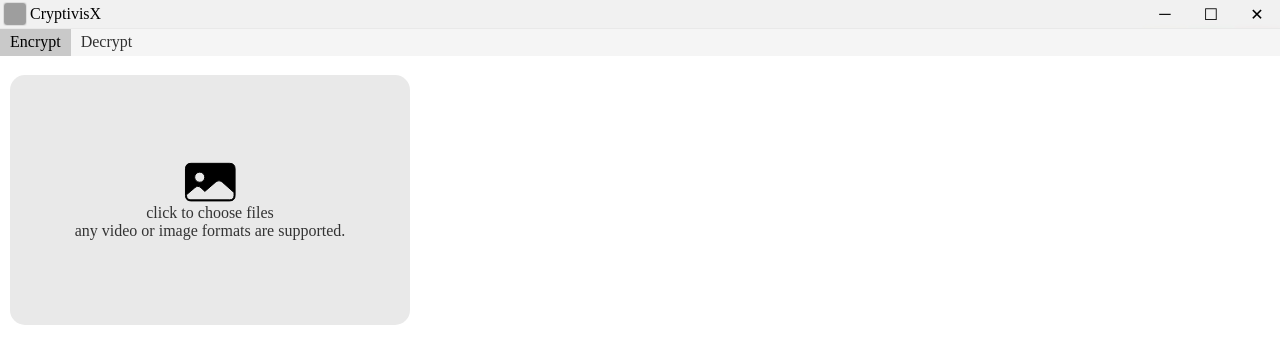
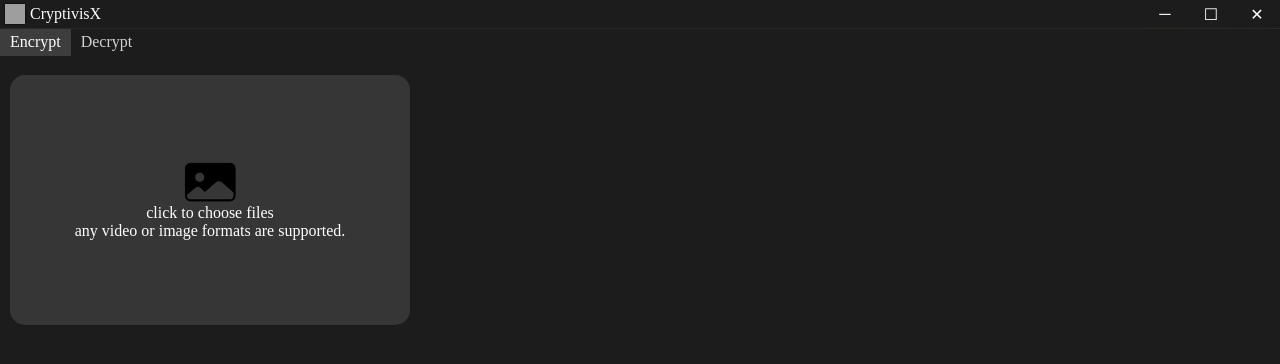
Before and after one commit to tromoSM/CryptivisX, a Flask app: page / in a window 1280 px wide. Shown: the top 364 px of the page. Run offline with Flask 3, Linux system fonts and the light colour scheme; grey boxes are pictures that could not be loaded.

Commit message:
static/main.css

```diff
--- a/static/main.css
+++ b/static/main.css
@@ -4,6 +4,45 @@
     --main-pg-bg:white;
     --main-el-bg-hover:#d1d1d1;
     --main-el-bg-active:#b3b3b3;
+    --main-el-bg-before:#333;
+    --main-el-bg-before-a:#33333300;
+    --main-nav-btn-hover:rgb(185, 185, 185);
+    --main-nav-btn-active:rgb(167, 167, 167);
+    --main-nav-selected:rgb(201, 201, 201);
+    --main-splash-none-focus:#00000015;
+    --main-file-p-color:#333;
+   --main-asp-btn-before:#cecece;
+  --main-asp-btn-after:#adadad;
+   --main-flex-card-bg:#0000001c;
+   --main-actionkey-bg:#7c7c7c33;
+   --main-actionkey-bg-hover:#00000033;
+   --main-key-fill-bg:#f8f8f8;
+   --main-key-gradient-bg-middle:#f8f8f782;
+   --app-title-bg:rgb(241, 241, 241);
+   --app-title-border:rgb(233, 233, 233);
+}
+:root[data-yo]{
+    --main-el-bg: #363636;
+    --main-el-color: #ffffff;
+    --main-pg-bg: #1c1c1c;
+    --main-el-bg-hover: #4f4f4f;
+    --main-el-bg-active: #696969;
+    --main-el-bg-before: #ffffff;
+    --main-el-bg-before-a: #ffffff00;
+    --main-nav-btn-hover: rgb(53 53 53);
+    --main-nav-btn-active: rgb(41 41 41);
+    --main-nav-selected: rgb(61 61 61);
+    --main-splash-none-focus: #ffffff15;
+    --main-file-p-color: #ffffff;
+    --main-asp-btn-before: #515151;
+    --main-asp-btn-after: #7d7d7d;
+    --main-flex-card-bg: #ffffff45;
+    --main-actionkey-bg: #7c7c7c33;
+    --main-actionkey-bg-hover: #d7d7d733;
+    --main-key-fill-bg: #363636;
+    --main-key-gradient-bg-middle: #4949497a;
+    --app-title-bg: rgb(28 28 28);
+    --app-title-border: rgb(41 41 41);
 }
 [tromoSM="flex-wr-pos-abs"]{
     display: flex;
@@ -142,10 +181,10 @@
     top: 28px;
     z-index: +6;
     padding: 0;
+    background: var(--app-title-bg);
     display:flex;
     align-items: center;
     height: 28px;
-    background-color: rgb(245, 245, 245);
 }
 [tromoSM="nav-n-head"]{
 background-color: rgba(231, 231, 231, 0);
@@ -168,19 +207,19 @@
     align-items: flex-start;
 }
 [tromoSM="nav-n-head"]:hover{
-background-color: rgb(185, 185, 185);
+background-color: var(--main-nav-btn-hover);
 }
 [tromoSM="nav-n-head"]:active{
-background-color: rgb(167, 167, 167);
+background-color: var(--main-nav-btn-active);
 }
 
 [selected=true-a-acc]{
-background-color: rgb(201, 201, 201);
+background-color:var(--main-nav-selected);
 opacity: 1;
 }
 [tromoSM=loadscreen]{
     backdrop-filter: blur(5px);
-    background-color: #00000015;
+    background-color: var(--main-splash-none-focus);
     position: fixed;
     z-index: +9;
     width: 100vw;
@@ -245,7 +284,7 @@
     border-radius: 50px;
 }
 [tromoSM=input-io-main] p{
-    color: #333;
+    color: var(--main-file-p-color);
     font-weight: 500;
 }
 
@@ -523,11 +569,11 @@
   }
 }
 [tromoSM="TitleB-org"]{
-    background-color: rgb(241, 241, 241);
+    background-color: var(--app-title-bg);
     width: 100%;
     position: relative;
     z-index: +9999999999999999;
-    border-bottom: 1px solid rgb(233, 233, 233);
+    border-bottom: 1px solid var(--app-title-border);
     height: 28px;
     -webkit-app-region:drag !important;
 }
```
Also changed, not shown: other parts of static/main.css (+59 -11 lines).
